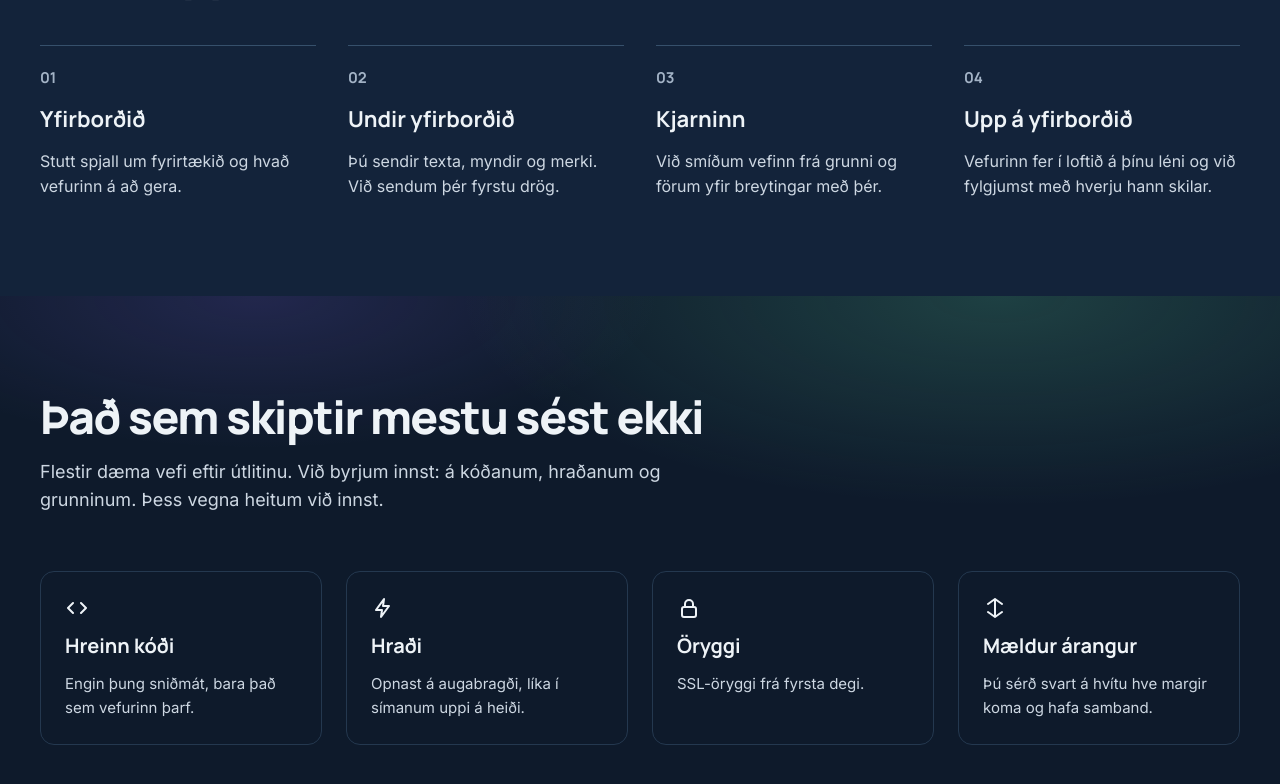
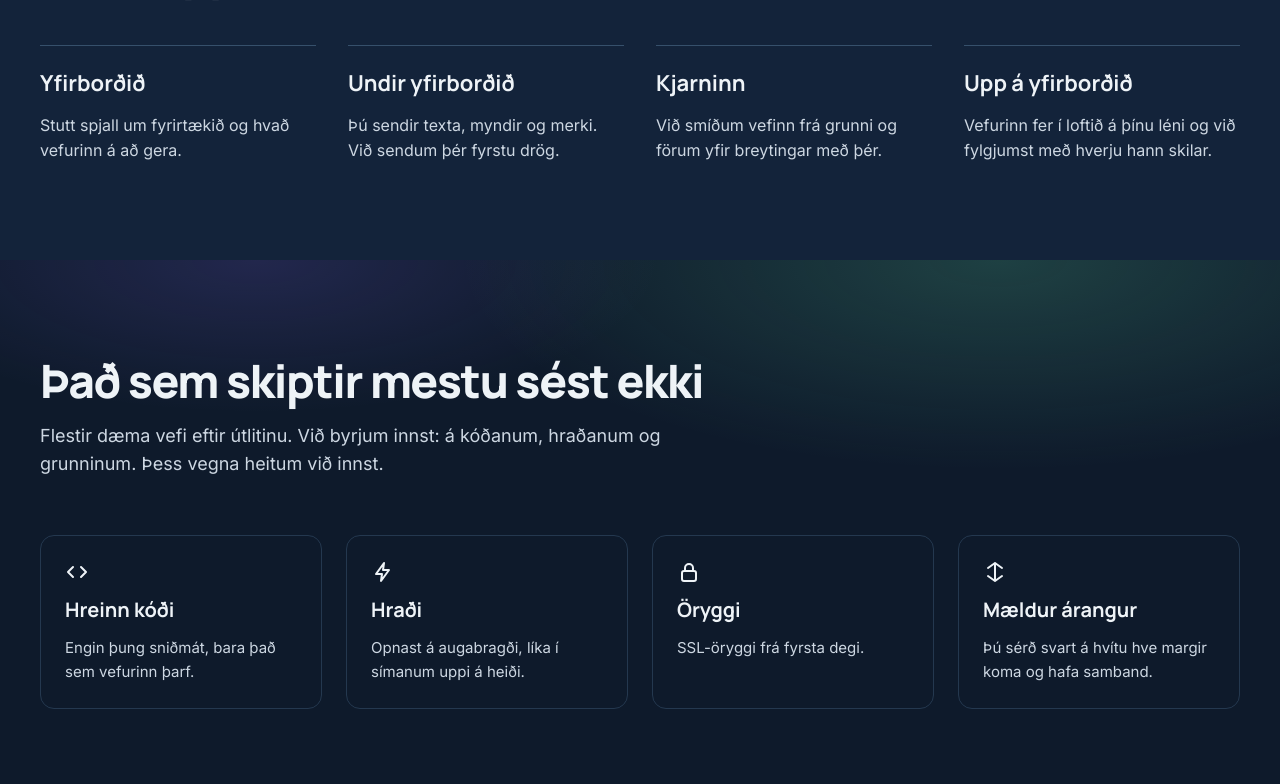
Before and after one commit to axelorng/innst, a plain HTML site: page index.html in a window 1280 px wide. Shown: the part 2189-2973 px from the top of the page. Drawn offline with Linux system fonts and the light colour scheme.

Commit message:
Taka út númerin 01–04 í Ferlinu
Co-Authored-By: Claude Opus 5.5 <noreply@anthropic.com>
Claude-Session: https://claude.ai/code/session_015qdgpDw6W1ixaXhG7Q4YNa

```diff
--- a/index.html
+++ b/index.html
@@ -382,22 +382,18 @@ details summary::-webkit-details-marker{display:none}
 </div>
 <ol style="margin: 0; padding: 0; list-style: none; display: grid; grid-template-columns: repeat(auto-fit, minmax(min(100%, 220px), 1fr)); gap: 32px">
 <li style="display: flex; flex-direction: column; gap: 12px; border-top: 1px solid #36506B; padding-top: 20px">
-<span style="font-family: Manrope, sans-serif; font-size: 15px; font-weight: 700; color: #A3B3C6">01</span>
 <span style="font-family: Manrope, sans-serif; font-size: 22px; font-weight: 700">Yfirborðið</span>
 <span style="font-size: 16px; color: #CDD7E2">Stutt spjall um fyrirtækið og hvað vefurinn á að gera.</span>
 </li>
 <li style="display: flex; flex-direction: column; gap: 12px; border-top: 1px solid #36506B; padding-top: 20px">
-<span style="font-family: Manrope, sans-serif; font-size: 15px; font-weight: 700; color: #A3B3C6">02</span>
 <span style="font-family: Manrope, sans-serif; font-weight: 700; font-size: 22px">Undir yfirborðið</span>
 <span style="font-size: 16px; color: #CDD7E2">Þú sendir texta, myndir og merki. Við sendum þér fyrstu drög.</span>
 </li>
 <li style="display: flex; flex-direction: column; gap: 12px; border-top: 1px solid #36506B; padding-top: 20px">
-<span style="font-family: Manrope, sans-serif; font-size: 15px; font-weight: 700; color: #A3B3C6">03</span>
 <span style="font-family: Manrope, sans-serif; font-weight: 700; font-size: 22px">Kjarninn</span>
 <span style="font-size: 16px; color: #CDD7E2">Við smíðum vefinn frá grunni og förum yfir breytingar með þér.</span>
 </li>
 <li style="display: flex; flex-direction: column; gap: 12px; border-top: 1px solid #36506B; padding-top: 20px">
-<span style="font-family: Manrope, sans-serif; font-size: 15px; font-weight: 700; color: #A3B3C6">04</span>
 <span style="font-family: Manrope, sans-serif; font-weight: 700; font-size: 22px">Upp á yfirborðið</span>
 <span style="font-size: 16px; color: #CDD7E2">Vefurinn fer í loftið á þínu léni og við fylgjumst með hverju hann skilar.</span>
 </li>
```
